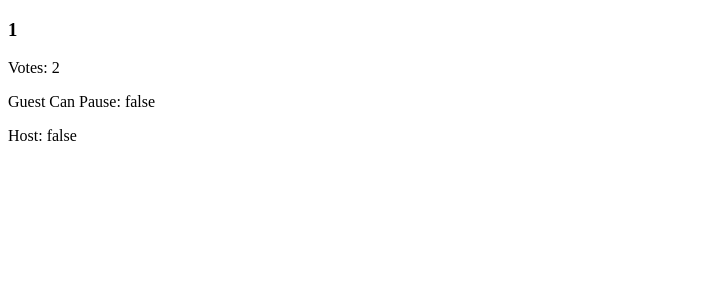
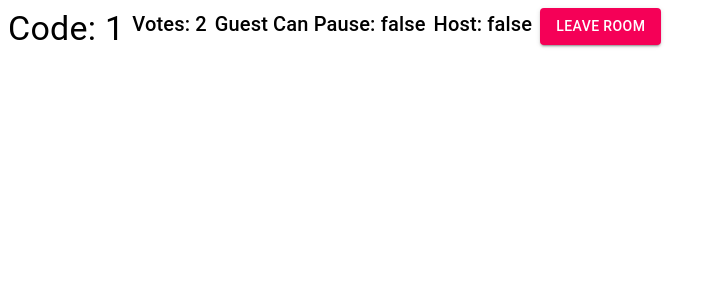
Before and after one commit to gitrlawton/new-repo4, a React app in the folder playlist_controller/frontend_app/: page /room/1 in a window 1280 px wide. Shown: the top 300 px of the page, without its empty margins (0-717 px from the left). Built offline with nearby package versions, Linux system fonts and the light colour scheme; no server answers; the HTML template or start-up script is replaced by a standard one.

Commit message:
Wrote the JSX for the Room component.

```diff
--- a/playlist_controller/frontend_app/src/components/Room.js
+++ b/playlist_controller/frontend_app/src/components/Room.js
@@ -1,4 +1,6 @@
 import React, { Component } from "react";
+import { Grid, Button, Typography } from "@material-ui/core";
+import { Link } from "react-router-dom";
 
 export default class Room extends Component {
   constructor(props) {
@@ -10,6 +12,7 @@
     };
     this.roomCode = this.props.match.params.roomCode;
     this.getRoomDetails(); // Update the state
+    this.leaveButtonPressed = this.leaveButtonPressed.bind(this);
   }
 
   getRoomDetails() {
@@ -24,14 +27,44 @@
       });
   }
 
+  leaveButtonPressed() {}
+
   render() {
     return (
-      <div>
-        <h3>{this.roomCode}</h3>
-        <p>Votes: {this.state.votesToSkip}</p>
-        <p>Guest Can Pause: {this.state.guestCanPause.toString()}</p>
-        <p>Host: {this.state.isHost.toString()}</p>
-      </div>
+      <Grid container spacing={1}>
+        <Grid item sx={12} align="center">
+          <Typography variant="h4" component="h4">
+            Code: {this.roomCode}
+          </Typography>
+        </Grid>
+        <Grid item sx={12} align="center">
+          <Typography variant="h6" component="h6">
+            Votes: {this.state.votesToSkip}
+          </Typography>
+        </Grid>
+        <Grid item sx={12} align="center">
+          <Typography variant="h6" component="h6">
+            Guest Can Pause: {this.state.guestCanPause.toString()}
+          </Typography>
+        </Grid>
+        <Grid item sx={12} align="center">
+          <Typography variant="h6" component="h6">
+            Host: {this.state.isHost.toString()}
+          </Typography>
+        </Grid>
+        <Grid item sx={12} align="center">
+          <Button variant="contained" color="secondary" to="/" component={Link}>
+            Leave Room
+          </Button>
+        </Grid>
+      </Grid>
+
+      // <div>
+      //   <h3>{this.roomCode}</h3>
+      //   <p>Votes: {this.state.votesToSkip}</p>
+      //   <p>Guest Can Pause: {this.state.guestCanPause.toString()}</p>
+      //   <p>Host: {this.state.isHost.toString()}</p>
+      // </div>
     );
   }
 }
```
Also changed, not shown: 1 other file (tests, documents, lock files or other folders).
